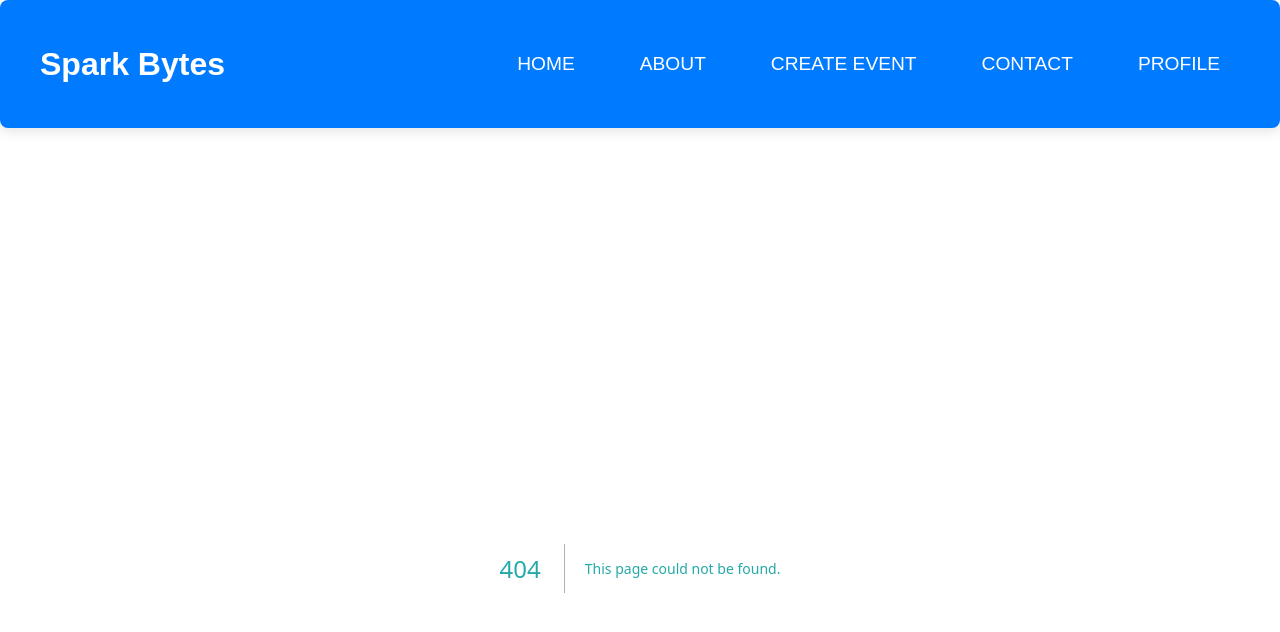
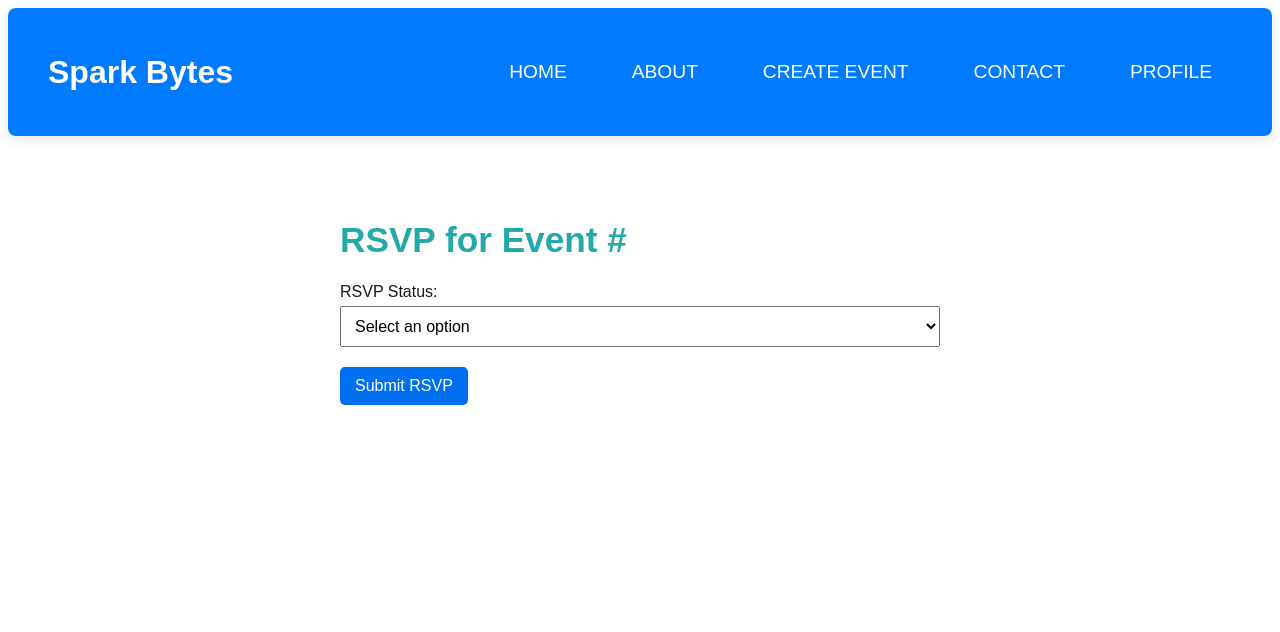
Before and after one commit to dkevin5542/SparkBytesG7, a Next.js app in the folder front-end/sparkbtyesg7/: page /rsvpform in a window 1280 px wide. Before the commit this address had no page. Shown: the top 632 px of the page. Built offline with nearby package versions, Linux system fonts and the light colour scheme.

Commit message:
created skeleton code for rsvp form and diplay all rsvp for user

```diff
--- a/front-end/sparkbtyesg7/src/app/components/navbar.tsx
+++ b/front-end/sparkbtyesg7/src/app/components/navbar.tsx
@@ -70,9 +70,10 @@ export const Navbar: React.FC = () => {
           </button>
           {dropdownVisible && (
             <ul className="dropdown-menu">
-              <li onClick={() => handleNavigation('/profile/edit_profile')}>EDIT PROFILE</li>
+              <li onClick={() => handleNavigation('/profile')}>PROFILE</li>
               <li onClick={() => handleNavigation('/posted_events')}>POSTED EVENTS</li>
               <li onClick={() => handleNavigation('/favorites')}>FAVORITES</li>
+              <li onClick={() => handleNavigation('/all_rsvp')}>RSVP Status</li>
               <li onClick={handleLogout}>LOGOUT</li> {/* Trigger logout */}
             </ul>
           )}
--- /dev/null
+++ b/front-end/sparkbtyesg7/src/app/rsvpform/page.tsx
@@ -0,0 +1,107 @@
+'use client';
+
+import React, { useState } from 'react';
+import { useRouter } from 'next/navigation';
+
+interface RSVPFormProps {
+  eventId: number;
+}
+
+const RSVPForm: React.FC<RSVPFormProps> = ({ eventId }) => {
+  const router = useRouter();
+  const [rsvpStatus, setRsvpStatus] = useState<string>('');
+  const [errorMessage, setErrorMessage] = useState<string | null>(null);
+  const [successMessage, setSuccessMessage] = useState<string | null>(null);
+  const [loading, setLoading] = useState<boolean>(false);
+
+  const handleSubmit = async (e: React.FormEvent) => {
+    e.preventDefault();
+    setErrorMessage(null);
+    setSuccessMessage(null);
+    setLoading(true);
+
+    if (!rsvpStatus) {
+      setErrorMessage('Please select an RSVP status.');
+      setLoading(false);
+      return;
+    }
+
+    try {
+      const response = await fetch('http://localhost:5002/api/rsvp', {
+        method: 'POST',
+        headers: {
+          'Content-Type': 'application/json',
+        },
+        credentials: 'include', // Include cookies for authentication
+        body: JSON.stringify({
+          event_id: eventId,
+          rsvp_status: rsvpStatus,
+        }),
+      });
+
+      if (!response.ok) {
+        const errorData = await response.json();
+        throw new Error(errorData.message || 'Failed to RSVP.');
+      }
+
+      const data = await response.json();
+      setSuccessMessage(data.message || 'RSVP successful!');
+      setTimeout(() => {
+        router.push('/events'); // Redirect to the events page or dashboard
+      }, 2000);
+    } catch (error: any) {
+      console.error('Error during RSVP:', error);
+      setErrorMessage(error.message || 'An unexpected error occurred.');
+    } finally {
+      setLoading(false);
+    }
+  };
+
+  return (
+    <div style={{ maxWidth: '600px', margin: '0 auto', padding: '20px', fontFamily: 'Arial, sans-serif' }}>
+      <h1>RSVP for Event #{eventId}</h1>
+      {errorMessage && <p style={{ color: 'red' }}>{errorMessage}</p>}
+      {successMessage && <p style={{ color: 'green' }}>{successMessage}</p>}
+      <form onSubmit={handleSubmit}>
+        <label>
+          RSVP Status:
+          <select
+            value={rsvpStatus}
+            onChange={(e) => setRsvpStatus(e.target.value)}
+            required
+            style={{
+              display: 'block',
+              width: '100%',
+              marginTop: '5px',
+              padding: '10px',
+              fontSize: '16px',
+            }}
+          >
+            <option value="">Select an option</option>
+            <option value="Going">Going</option>
+            <option value="Interested">Interested</option>
+            <option value="Not Going">Not Going</option>
+          </select>
+        </label>
+        <button
+          type="submit"
+          style={{
+            marginTop: '20px',
+            padding: '10px 15px',
+            fontSize: '16px',
+            backgroundColor: '#0070f3',
+            color: '#fff',
+            border: 'none',
+            borderRadius: '5px',
+            cursor: 'pointer',
+          }}
+          disabled={loading}
+        >
+          {loading ? 'Submitting...' : 'Submit RSVP'}
+        </button>
+      </form>
+    </div>
+  );
+};
+
+export default RSVPForm;
```
Also changed, not shown: front-end/sparkbtyesg7/src/app/all_rsvp/page.tsx (added, +109 -0 lines), front-end/sparkbtyesg7/src/app/components/eventcard.tsx (+11 -1 lines), 1 other file (tests, documents, lock files or other folders).
